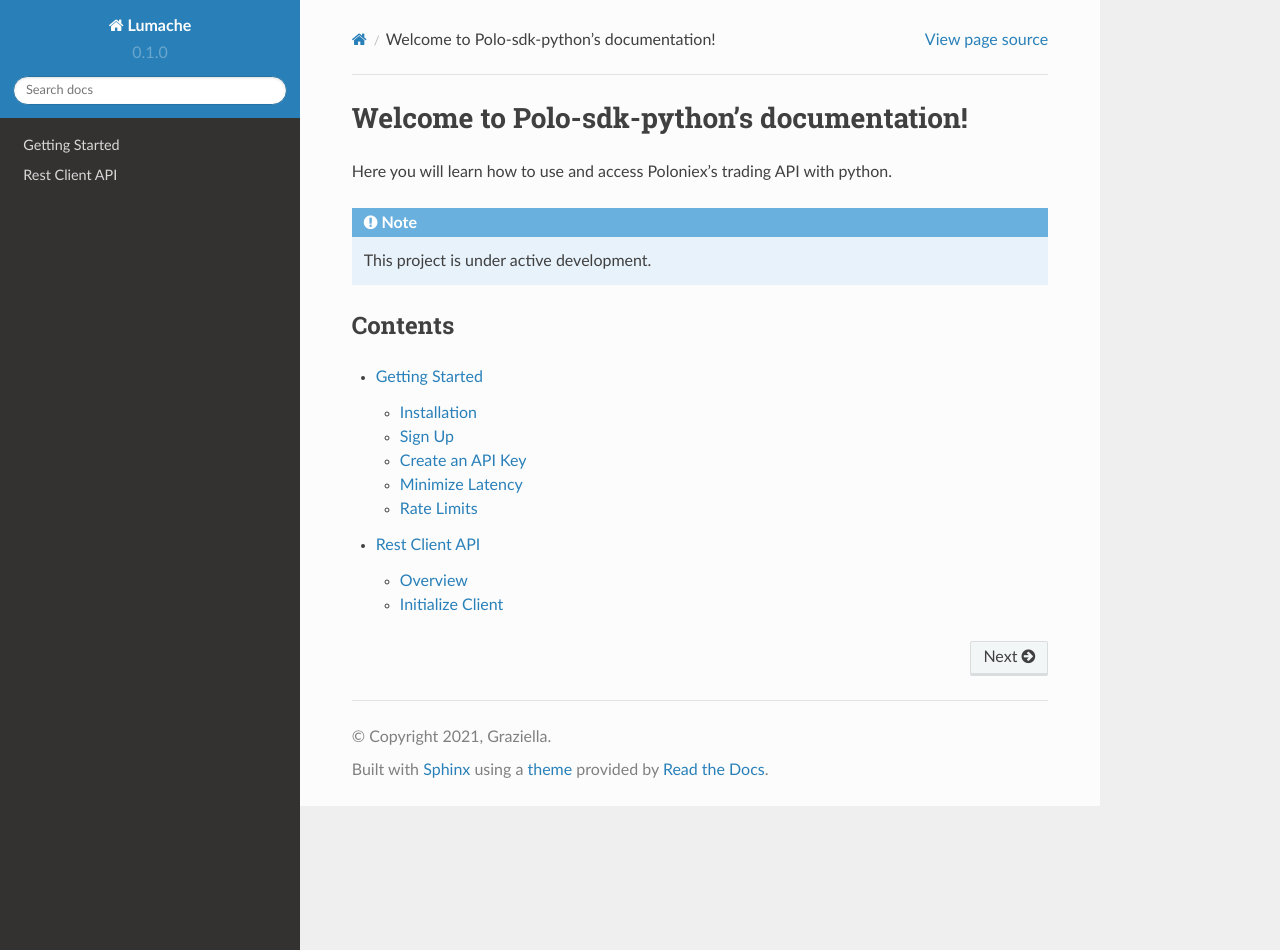
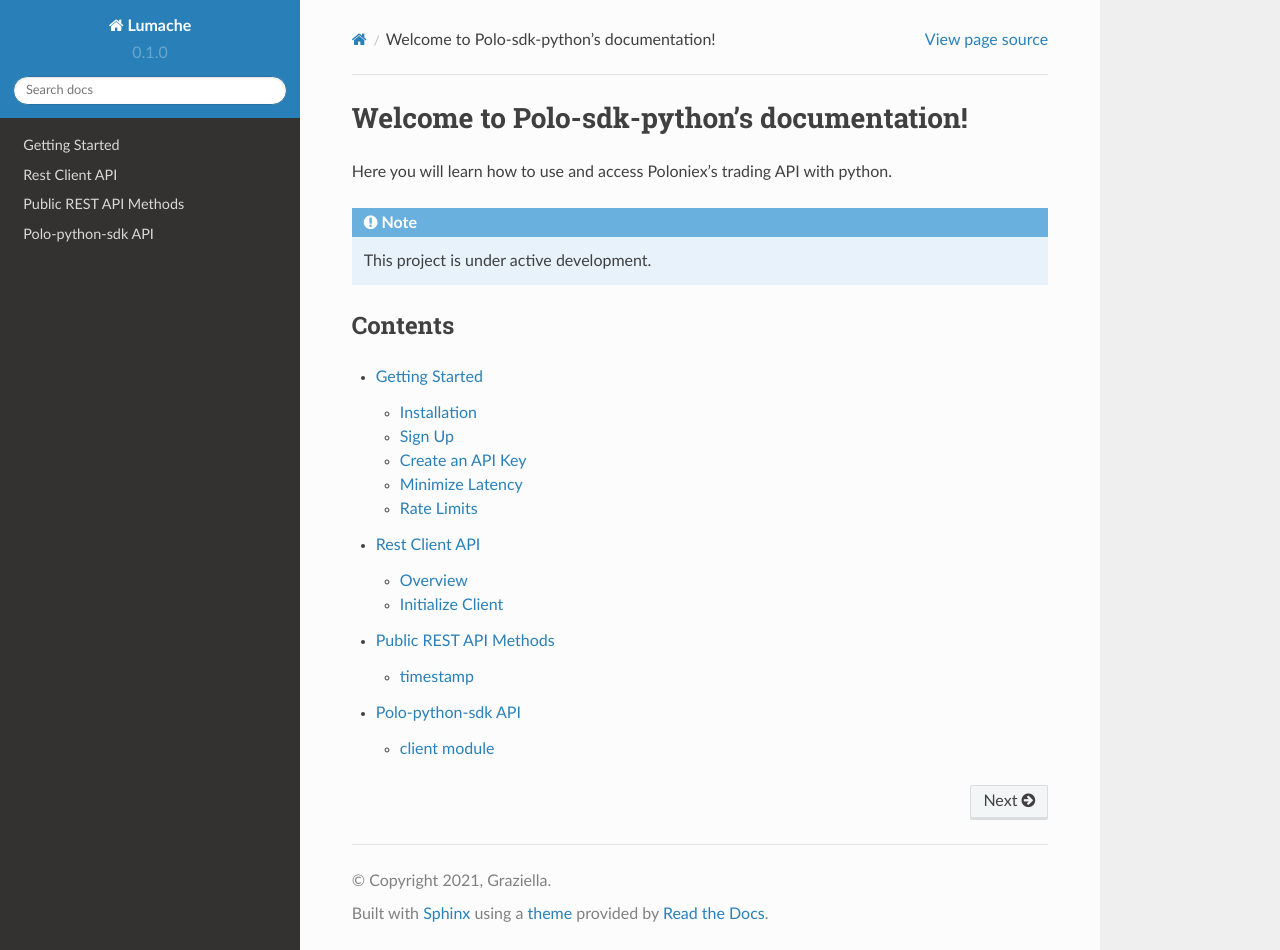
Before and after one commit to RobotJINI/python-sdk-docs-dev, a Sphinx documentation site: the page built from docs/source/index.rst, in a window 1280 px wide and 950 px high. Built offline with Sphinx 7.4.7 and the Read the Docs theme 2.0.0, drawn with Linux system fonts in a browser that asks for light colours.

```diff
--- a/docs/source/index.rst
+++ b/docs/source/index.rst
@@ -14,3 +14,5 @@ Contents
 
    getting_started
    rest_client
+   public_rest
+   polosdk
```
